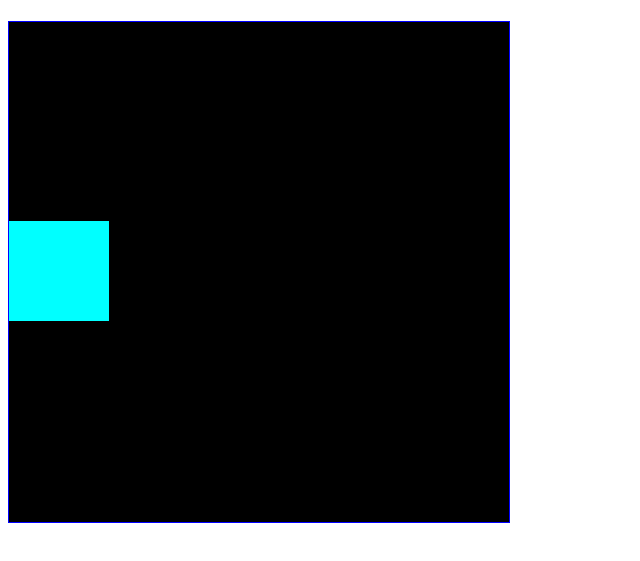
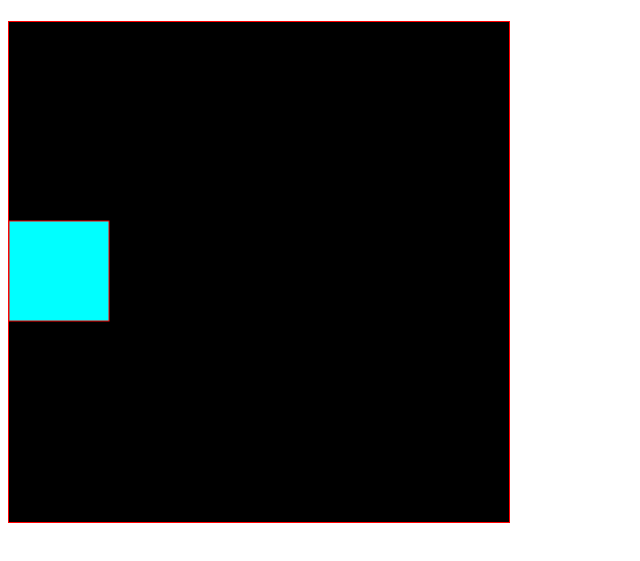
Before and after one commit to akshayk2001/asteroids, a plain HTML site: page index.html in a window 1280 px wide. Shown: the part 59-620 px from the top of the page, without its empty margins (0-640 px from the left). Drawn offline with Linux system fonts and the light colour scheme.

Commit message:
Practicing Stroke Rectangle

```diff
--- a/index.html
+++ b/index.html
@@ -4,7 +4,7 @@
 <head>
  <style>
  	canvas {
- 	border: 1px solid blue;
+ 	border: 1px solid red;
  	}
  </style>
 </head>
@@ -383,6 +383,17 @@
         rectWidth,
         rectHeight);
 
+
+
+      context.strokeStyle = "red";
+      context.strokeRect(
+        x,
+        y,
+        rectWidth,
+        rectHeight);
+
+
+
       //Update x and y for the next draw operation
 
       y = y + movementRate
```
